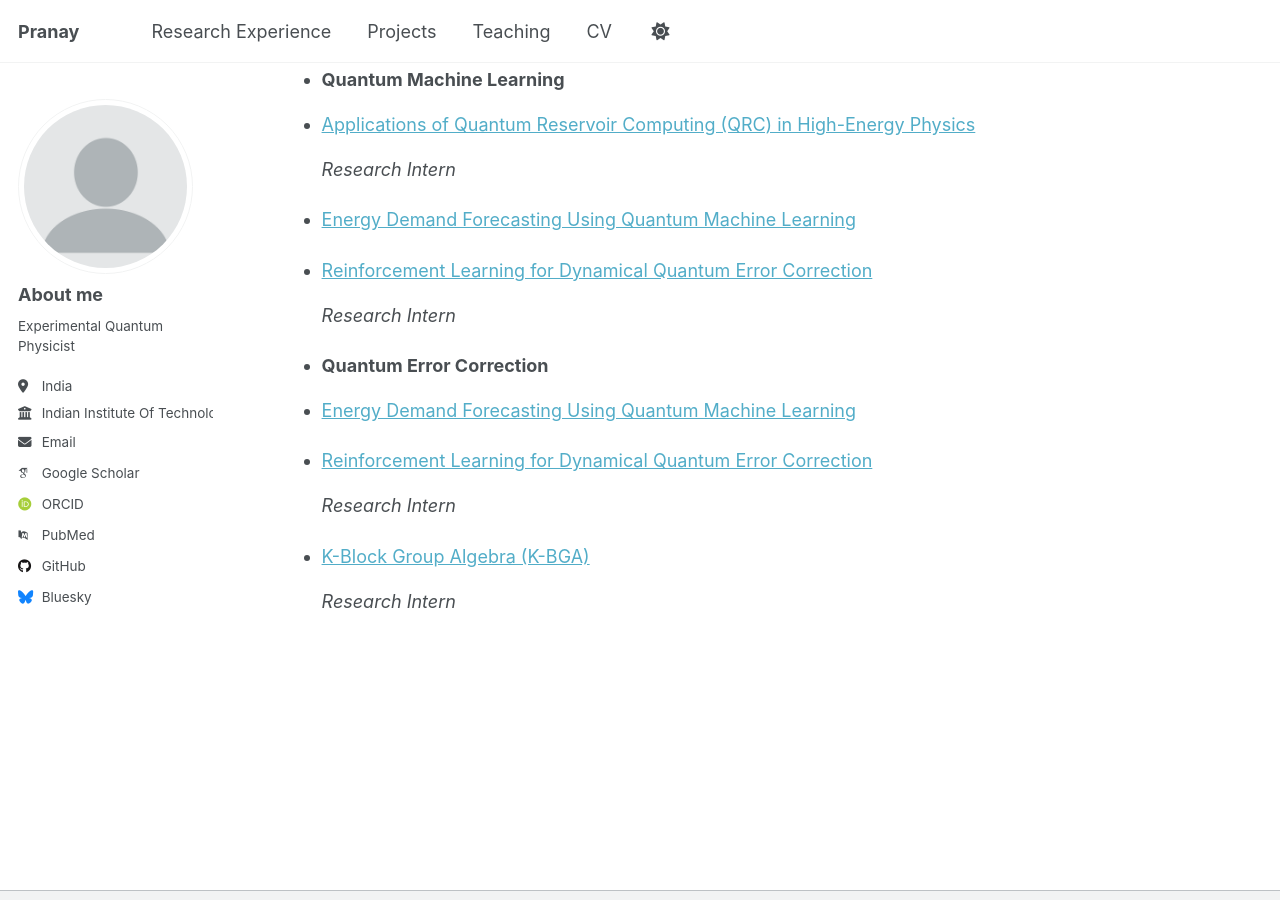
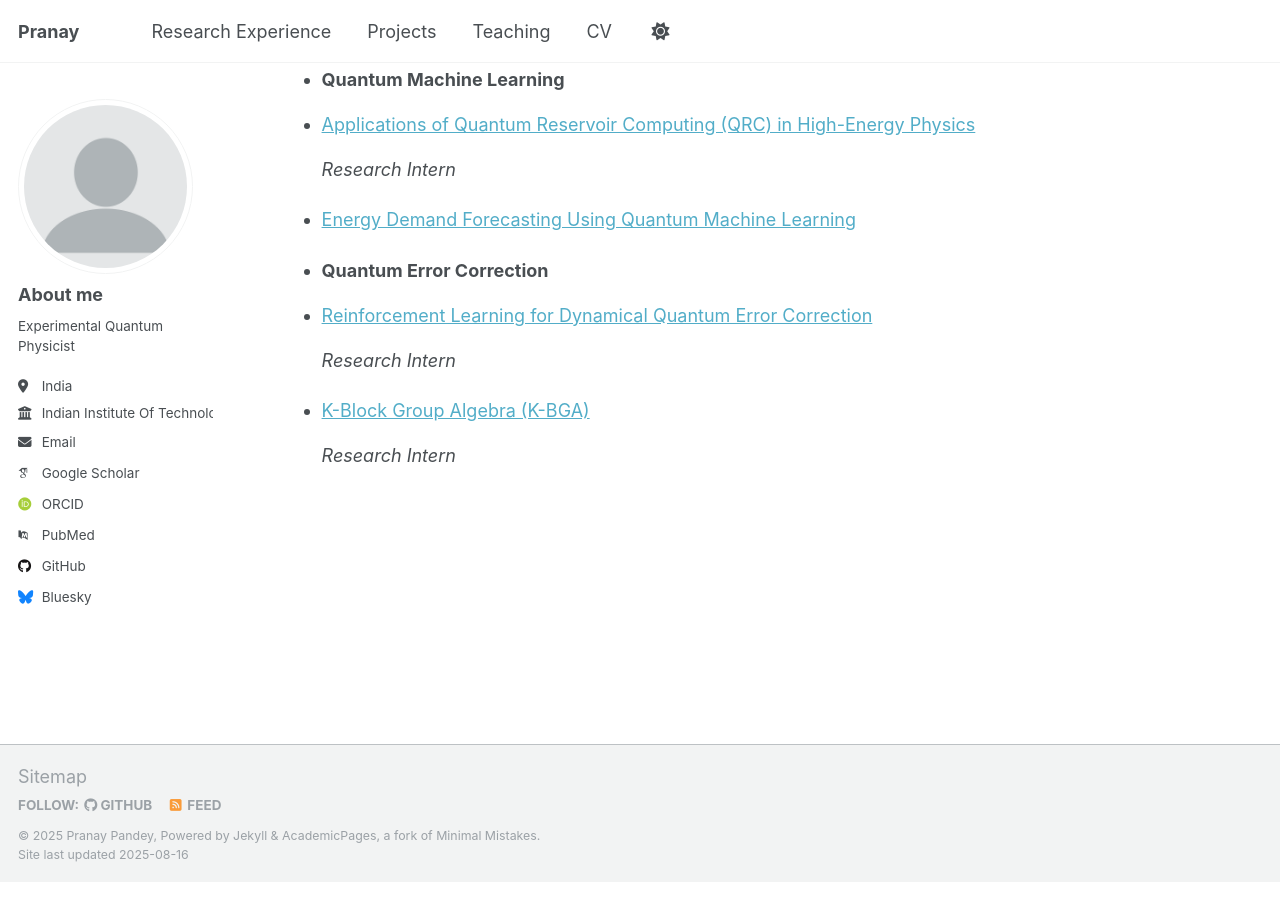
Before and after one commit to Pranay-pandey27/Pranay-pandey27.github.io, a Jekyll site: the page built from _pages/experience.md, in a window 1280 px wide and 900 px high, scrolled down 465 px. Built offline with Jekyll 4.4.1, drawn with Linux system fonts in a browser that asks for light colours; some web fonts are replaced; a script that is not in the unit is left out.

Commit message:
Update experience.md

```diff
--- a/_pages/experience.md
+++ b/_pages/experience.md
@@ -28,7 +28,7 @@ author_profile: true
 <ul>
   {% for post in site.experience %}
     {% assign num = post.path | split: "-" | last | split: "." | first | plus: 0 %}
-    {% if num >= 4 and num <= 6 %}
+    {% if num >= 4 and num <= 5 %}
       <li>
         <a href="{{ post.url | relative_url }}">{{ post.title }}</a>
         <p><em>{{ post.excerpt }}</em></p>
@@ -42,7 +42,7 @@ author_profile: true
 <ul>
   {% for post in site.experience %}
     {% assign num = post.path | split: "-" | last | split: "." | first | plus: 0 %}
-    {% if num >= 5 %}
+    {% if num >= 6 %}
       <li>
         <a href="{{ post.url | relative_url }}">{{ post.title }}</a>
         <p><em>{{ post.excerpt }}</em></p>
```
